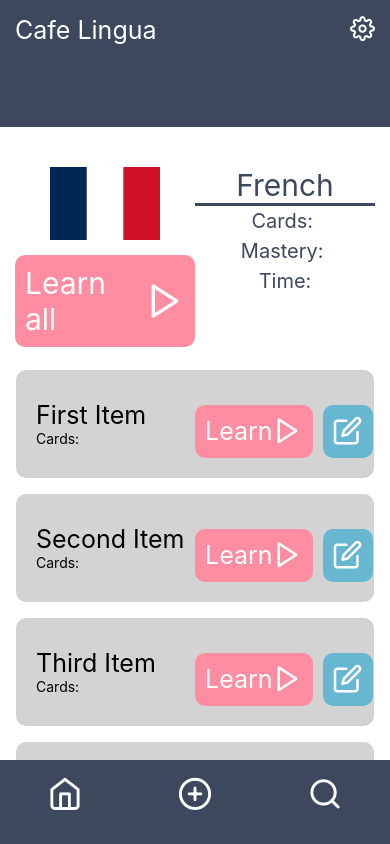
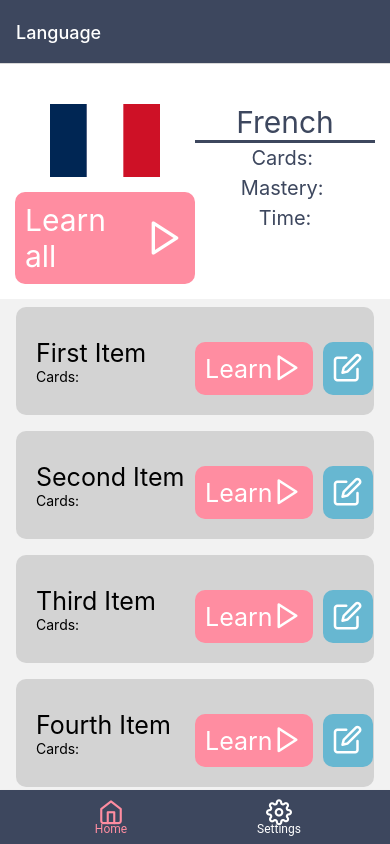
Before and after one commit to akwasniewski/Cafe-Lingua, a React Native app: screen /Home in a window 390 px wide. Built offline with nearby package versions, Linux system fonts and the light colour scheme.

Commit message:
changed navigation to react-navigation

```diff
--- a/App.js
+++ b/App.js
@@ -1,26 +1,45 @@
-import { StatusBar } from 'expo-status-bar';
-import { SectionList, StyleSheet, Text, View } from 'react-native';
-import UpperNav from './Components/UpperNav';
-import LowerNav from './Components/LowerNav';
-import Stats from './Components/Stats';
-import Scrollable from './Components/Scrollable';
+import React from 'react';
+import { NavigationContainer, StackActions } from '@react-navigation/native';
+import { createNativeStackNavigator } from '@react-navigation/native-stack';
+import { View } from 'react-native';
+import { createMaterialBottomTabNavigator } from '@react-navigation/material-bottom-tabs';
+const Stack = createNativeStackNavigator();
+import HomeScreen from './Screens/HomeScreen';
+import SettingsScreen from './Screens/SettingsScreen';
+import Icon from 'react-native-vector-icons/Feather';
+const Tab = createMaterialBottomTabNavigator();
 export default function App() {
 	return (
-		<View style={styles.container}>
-			<UpperNav />
-			<Scrollable />
-			<LowerNav />
-			<StatusBar style='auto' />
-		</View>
+		<>
+			<NavigationContainer>
+				<Tab.Navigator
+					barStyle={{
+						backgroundColor: '#3d475e',
+					}}
+					activeColor='#FF8DA1'
+					inactiveColor='white'>
+					<Tab.Screen
+						name='Home'
+						component={HomeScreen}
+						options={{
+							tabBarLabel: 'Home',
+							tabBarIcon: ({ color }) => (
+								<Icon name='home' color={color} size={26} />
+							),
+						}}
+					/>
+					<Tab.Screen
+						name='Settings'
+						component={SettingsScreen}
+						options={{
+							tabBarLabel: 'Settings',
+							tabBarIcon: ({ color }) => (
+								<Icon name='settings' color={color} size={26} />
+							),
+						}}
+					/>
+				</Tab.Navigator>
+			</NavigationContainer>
+		</>
 	);
 }
-
-const styles = StyleSheet.create({
-	container: {
-		flex: 1,
-		backgroundColor: '#fff',
-	},
-	scroll: {
-		height: '70%',
-	},
-});
--- /dev/null
+++ b/Components/DeckOverview.js
@@ -0,0 +1,8 @@
+import React from 'react';
+import { View } from 'react-native';
+
+const DeckOverview = () => {
+	return <View>ddfdfdfdsdsfsfs</View>;
+};
+
+export default DeckOverview;
--- a/Components/LowerNav.js
+++ /dev/null
@@ -1,23 +0,0 @@
-import React from 'react';
-import { StyleSheet, View, Text } from 'react-native';
-import Icon from 'react-native-vector-icons/Feather';
-const LowerNav = () => {
-	return (
-		<View style={styles.container}>
-			<Icon name='home' size={35} color='white' />
-			<Icon name='plus-circle' size={35} color='white' />
-			<Icon name='search' size={35} color='white' />
-		</View>
-	);
-};
-
-const styles = StyleSheet.create({
-	container: {
-		height: '10%',
-		backgroundColor: '#3d475e',
-		flexDirection: 'row',
-		justifyContent: 'space-around',
-		paddingTop: 15,
-	},
-});
-export default LowerNav;
--- a/Components/UpperNav.js
+++ /dev/null
@@ -1,30 +0,0 @@
-import React from 'react';
-import { Text, SafeAreaView, StyleSheet, View } from 'react-native';
-import Icon from 'react-native-vector-icons/Feather';
-const UpperNav = () => {
-	return (
-		<SafeAreaView style={styles.container}>
-			<View style={styles.upperNav}>
-				<Text style={styles.text}>Cafe Lingua</Text>
-				<Icon name='settings' size={25} color='white' />
-			</View>
-		</SafeAreaView>
-	);
-};
-const styles = StyleSheet.create({
-	container: {
-		height: '15%',
-		backgroundColor: '#3d475e',
-	},
-	upperNav: {
-		padding: 15,
-		justifyContent: 'space-between',
-		flexDirection: 'row',
-	},
-	text: {
-		color: '#fff',
-		fontSize: 25,
-		textAlign: 'center',
-	},
-});
-export default UpperNav;
--- /dev/null
+++ b/Screens/HomeScreen.js
@@ -0,0 +1,31 @@
+import React from 'react';
+import { SectionList, StyleSheet, Text, View } from 'react-native';
+import DeckOverview from '../Components/DeckOverview';
+const Stack = createNativeStackNavigator();
+import { createNativeStackNavigator } from '@react-navigation/native-stack';
+import Scrollable from '../Components/Scrollable';
+const Home = () => {
+	return (
+		<Stack.Navigator
+			initialRouteName='Language'
+			screenOptions={{
+				headerStyle: {
+					backgroundColor: '#3d475e',
+				},
+				headerTintColor: '#fff',
+			}}>
+			<Stack.Screen name='Language' component={Scrollable} />
+			<Stack.Screen name='DeckOverview' component={DeckOverview} />
+		</Stack.Navigator>
+	);
+};
+const styles = StyleSheet.create({
+	container: {
+		flex: 1,
+		backgroundColor: '#fff',
+	},
+	scroll: {
+		height: '70%',
+	},
+});
+export default Home;
--- /dev/null
+++ b/Screens/SettingsScreen.js
@@ -0,0 +1,19 @@
+import React from 'react';
+import { SectionList, StyleSheet, Text, View } from 'react-native';
+const Home = () => {
+	return (
+		<View style={styles.container}>
+			<Text>settings</Text>
+		</View>
+	);
+};
+const styles = StyleSheet.create({
+	container: {
+		flex: 1,
+		backgroundColor: '#fff',
+	},
+	scroll: {
+		height: '70%',
+	},
+});
+export default Home;
```
Also changed, not shown: package.json (+8 -0 lines), 1 other file (tests, documents, lock files or other folders).
